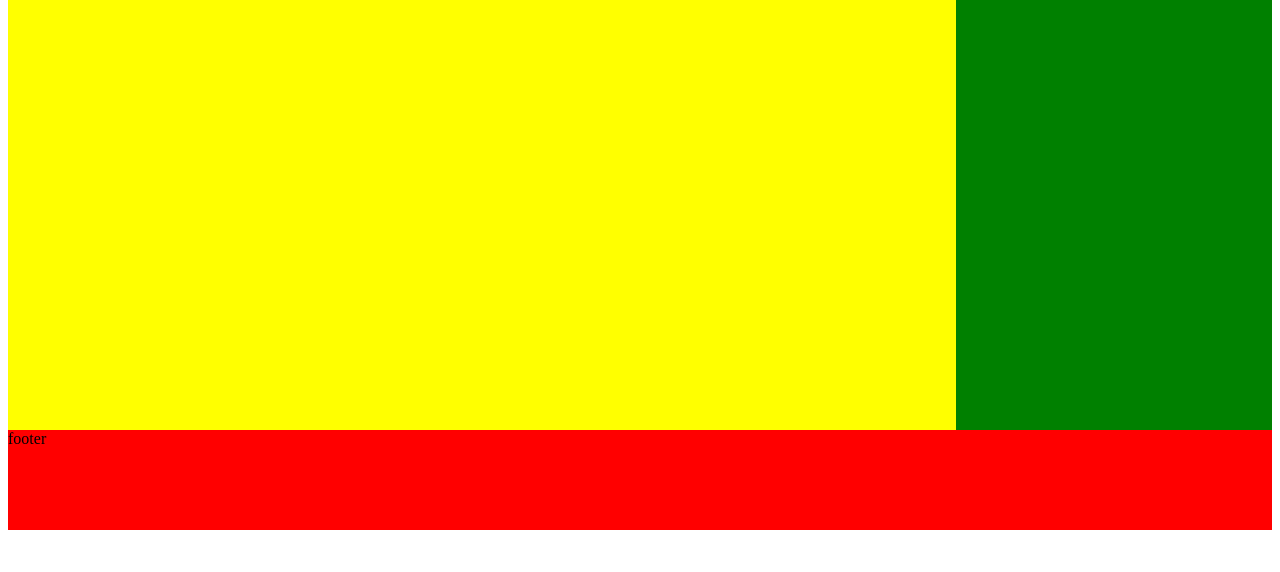
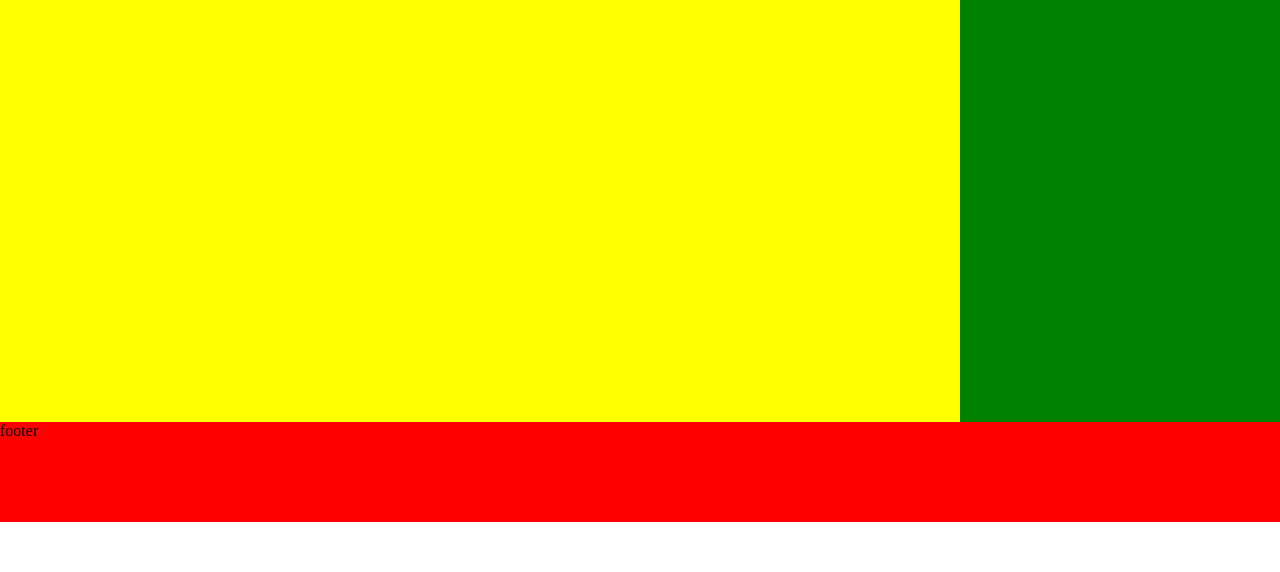
Before and after one commit to frack260/frack260.github.io, a plain HTML site: page webb/index.html in a window 1280 px wide. Shown: the part 228-800 px from the top of the page. Drawn offline with Linux system fonts and the light colour scheme.

Commit message:
new file

```diff
--- a/webb/lol.css
+++ b/webb/lol.css
@@ -1,42 +1,3 @@
-<!DOCTYPE html> <!-- berätta för webbläsaren att det är html5 -->
-<html lang="sv" dir="ltr"> <!-- språk och left to right -->
-    <meta charset="utf-8"> <!-- teckenkodning -->
-  <link rel="stylesheet" href="oskar.css/lol.css">
-     <title> hej</title>
-
-  </head>
-  <body>
-<div class="wrapper">
-
-
-<header>
-  header
-</header>
-
-
-  <nav>
-<a href="index.html">home</a>
-<a href="info.html">info</a>
-<a href="kontakta.html">kontakta</a>
-<a href="#"></a>
-  </nav>
-  <div id="container">
-    <main>
-     du är på kontakta
-    </main>
-    <aside>
-      aside
-    </aside>
-  </div>
-    <footer>
-      footer
-  </footer>
-
-</div>
-  </body>
-</html>
- 142  webb/oskar.css/lol.css
-@@ -0,0 +1,142 @@
 body{
 margin: 0px;
 
```
